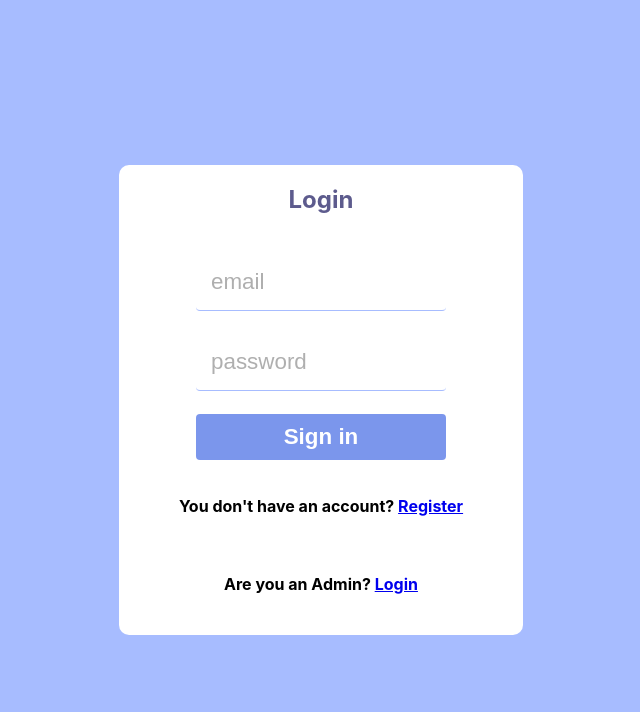
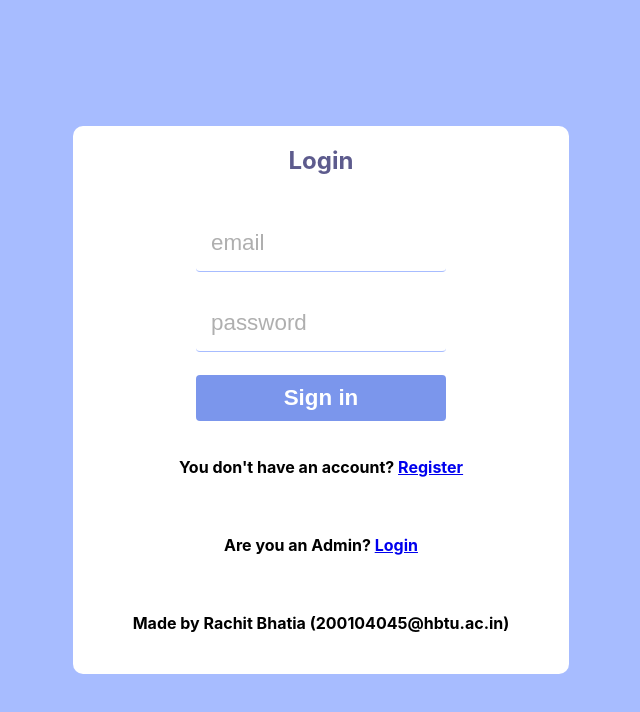
Before and after one commit to rachitb05/elitmus-frontend, a React (Create React App) app: page / in a window 1280 px wide. Shown: the top 712 px of the page, without its empty margins (319-959 px from the left). Built offline with nearby package versions, Linux system fonts and the light colour scheme; no server answers.

Commit message:
Update index.js

```diff
--- a/src/pages/Login/index.js
+++ b/src/pages/Login/index.js
@@ -65,6 +65,9 @@ function Login() {
         <h4>
           Are you an Admin? <Link to="/adminlogin">Login</Link>
         </h4>
+        <h4>
+            Made by Rachit Bhatia (200104045@hbtu.ac.in)
+        </h4>
       </div>
     </div>
   );
```
